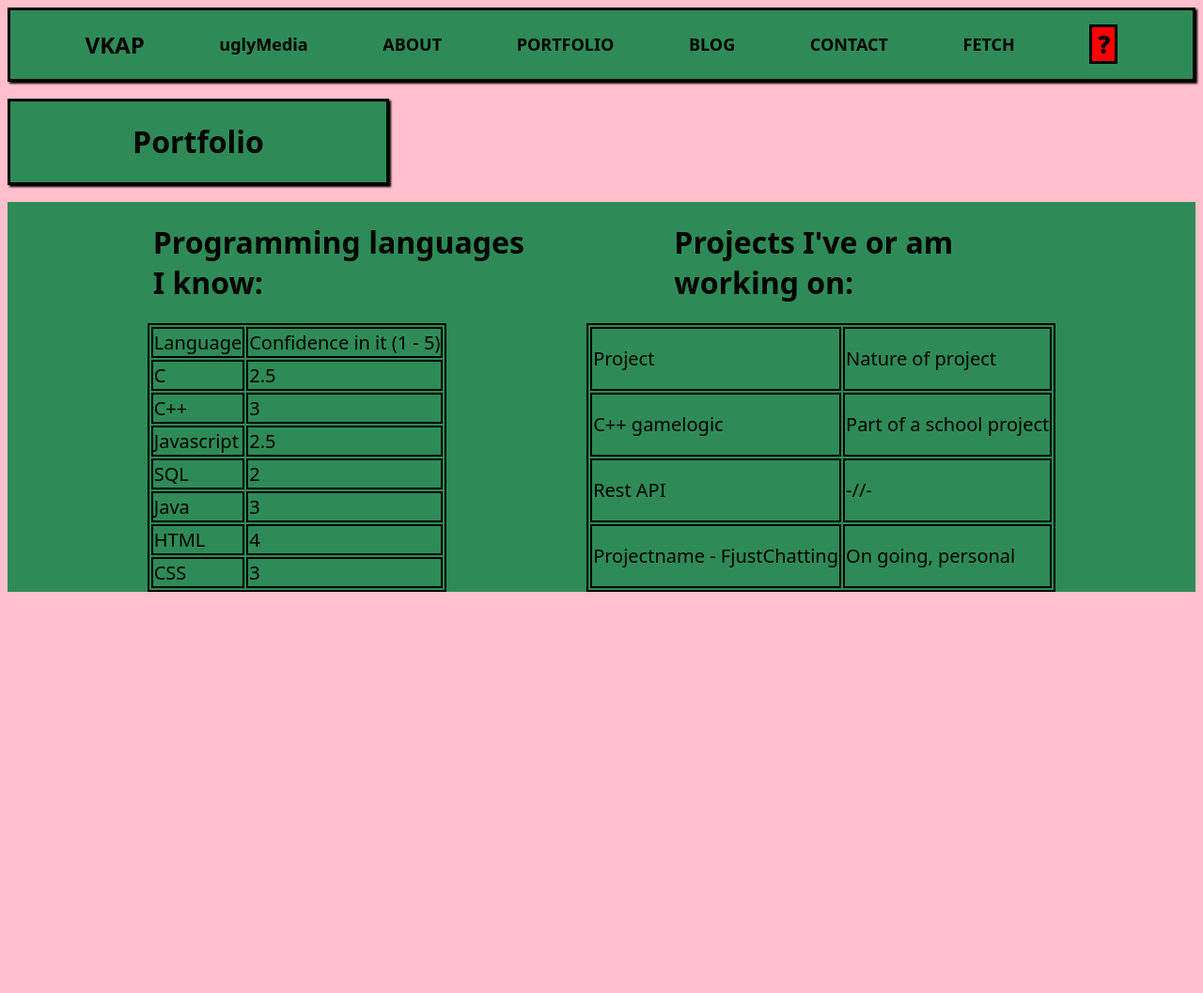
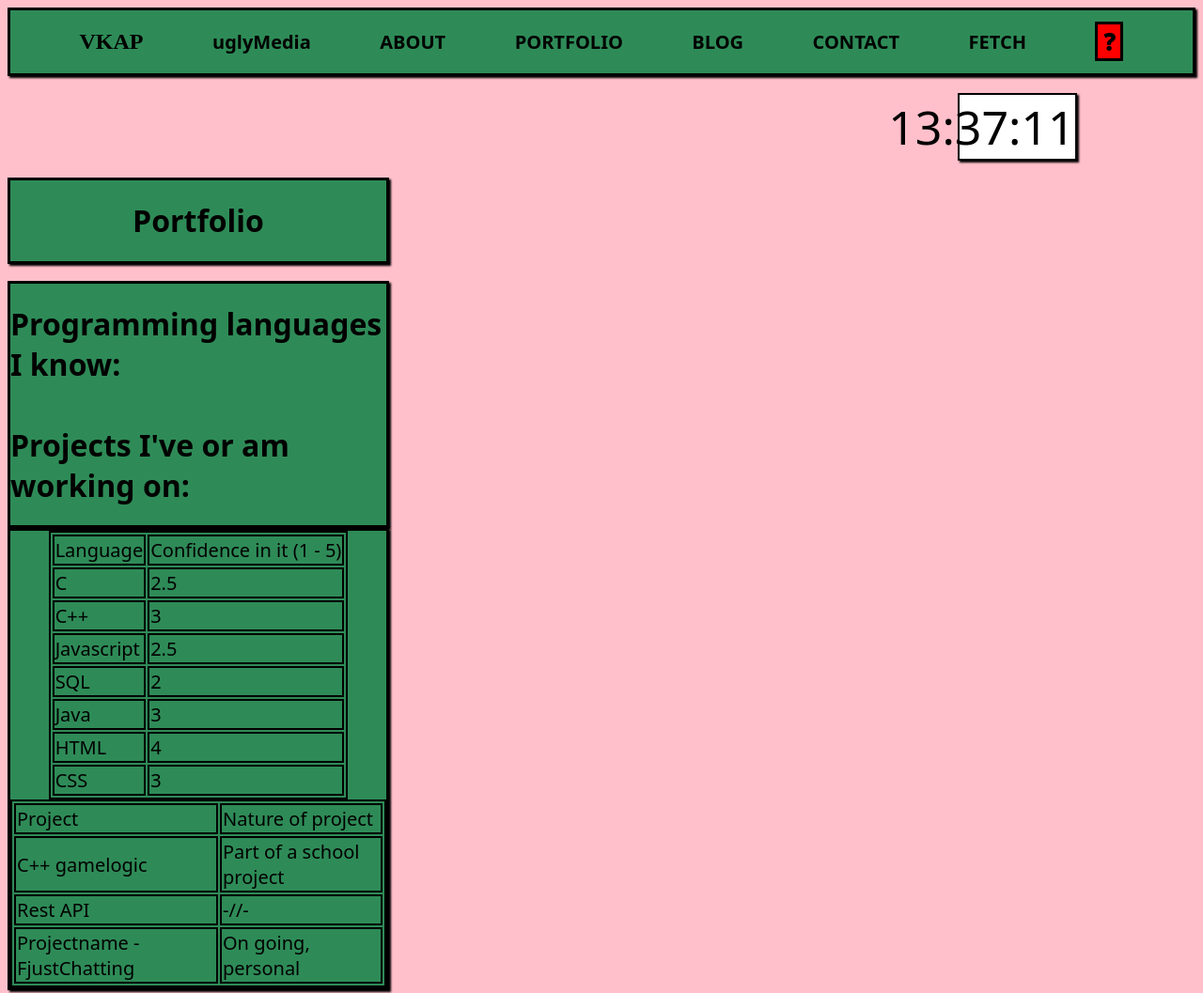
Before and after one commit to Dukk991/Dukk991.github.io, a plain HTML site: page VKAPhtml/portfolio.html in a window 1280 px wide. Shown: the top 1057 px of the page at 94% size. Before the commit the page ends 800 px from the top, so only its background shows below. Drawn offline with Linux system fonts and the light colour scheme.

Commit message:
HTML 100%. CSS 100%. JS 100%?. ASYNC 100%?

```diff
--- a/VKAPhtml/portfolio.html
+++ b/VKAPhtml/portfolio.html
@@ -6,32 +6,37 @@
         <title> Portfolio </title>
         <link rel = "stylesheet" href = "style.css">
     </head>
-
     <body>
         <nav class = "nav">
             <h1> VKAP </h1>
-            <a href = "index.html" class = "navStyle"> uglyMedia </a>
-            <a href = "about.html" class = "navStyle"> ABOUT </a>
-            <a href = "portfolio.html" class = "navStyle"> PORTFOLIO </a>
-            <a href = "blog.html" class = "navStyle"> BLOG </a>
-            <a href = "contact.html" class = "navStyle"> CONTACT </a>
-            <a href = "fetch.html" class = "navStyle"> FETCH</a>
+            <a href = "index.html" class = "navTabs"> uglyMedia </a>
+            <a href = "about.html" class = "navTabs"> ABOUT </a>
+            <a href = "portfolio.html" class = "navTabs"> PORTFOLIO </a>
+            <a href = "blog.html" class = "navTabs"> BLOG </a>
+            <a href = "contact.html" class = "navTabs"> CONTACT </a>
+            <a href = "fetch.html" class = "navTabs"> FETCH</a>
             <button onClick = "mysteryButton()" class = "mysteryButton"> ? </button>
         </nav>
 
         <br>
 
-        <div class = "beginning_heading">
+        <div class = "clockBox">
+            <div id = "clock"> 00:00:00</div>
+        </div>
+
+        <br>
+
+        <div class = "body1">
             <h1> Portfolio</h1>
         </div>
 
         <br>
 
-        <div class = "portfolio">
-            <h1 class = "header2"> Programming languages I know:</h1>
-            <h1 class = "header2"> Projects I've or am working on:</h1>
+        <div class = "body1">
+            <h1 class = "body2"> Programming languages I know:</h1>
+            <h1 class = "body2"> Projects I've or am working on:</h1>
         </div>
-        <div class = "portfolio">
+        <div class = "body1">
             <table>
                 <tr>
                     <th> Language </th>
--- a/VKAPhtml/script.js
+++ b/VKAPhtml/script.js
@@ -34,3 +34,19 @@ async function fetchMonInfo(){
         alert("Error: not a real pokemon name");
     }
 }
+
+function clockUpdate() {
+
+    const time = new Date();
+
+    const hours = time.getHours().toString().padStart(2, 0);
+    const minutes = time.getMinutes().toString().padStart(2, 0);
+    const seconds = time.getSeconds().toString().padStart(2, 0);
+
+    const digitalClock = `${hours}:${minutes}:${seconds}`;
+
+    document.getElementById("clock").textContent = digitalClock;
+}
+
+clockUpdate();
+setInterval(clockUpdate, 1000);
--- a/VKAPhtml/style.css
+++ b/VKAPhtml/style.css
@@ -2,50 +2,41 @@ body {
     background-color: pink;
 }
 
+p {
+    flex-wrap: wrap;
+    color: black;
+    font-size: 20px;
+    font-family: system-ui;
+}
+
+table, th, td {
+    border: 2px solid black;
+    color: black;
+    background-color: seagreen;
+    font-family: system-ui;
+    font-size: 20px;
+    font-weight: 500;
+    flex-wrap: wrap;
+}
+
 .nav {
-    display: flex;
-    border: 3px solid black;
-    font-family: system-ui;
+    display:flex;
     justify-content: space-evenly;
+    flex-wrap: wrap;
     align-items: center;
-    flex-wrap: wrap;
-    box-shadow: 2px 2px 2px black;
 
     background-color: seagreen;
+    border: 3px solid black;
+    box-shadow: 2px 2px 2px black;
 }
 
-.navStyle {
+.navTabs {
     color: black;
-    font-size: 18px;
+    font-family: system-ui;
     font-weight: 600;
+    font-size: 20px;
     text-decoration: none;
-}
-
-.navButton {
-    color: black;
-    font-size: 18px;
-    background-color: seagreen;
-    border: 2px solid black;
-}
-
-.sideNav {
-    display: flex;
-    border: 2px solid black;
-    font-family: system-ui;
-    flex-direction: column;
-    height: 100vh;
-    width: 5rem;
-    align-items: center;
-    justify-content: space-evenly;
-    flex-wrap: wrap;
-
-    background-color: lavender;
-}
-
-.sideNavStyle {
-    color: black;
-    font-size: 40px;
-    font-weight: 600;
+    cursor: pointer;
 }
 
 .mysteryButton {
@@ -58,53 +49,23 @@ body {
     cursor: pointer;
 }
 
-.header2 {
+.body1 {
     display: flex;
+    justify-content: center;
+    flex-wrap: wrap;
+
     font-family: system-ui;
+    border: 3px solid black;
+    box-shadow: 2px 2px 2px black;
     width: 50vh;
-    flex-wrap: wrap;
-}
-.p {
-    color: black;
-    font-size: 20px;
+    background-color: seagreen;
 }
 
 .body2 {
-    background-color: seagreen;
     display: flex;
-    border: 3px solid black;
-    width:max-content;
-    box-shadow: 2px 2px 2px black;
     flex-wrap: wrap;
-}
-
-.beginning_heading {
-    background-color: seagreen;
-    border: 3px solid black;
-    box-shadow: 2px 2px 2px black;
     width: 50vh;
-    display: flex;
-    justify-content: center;
     font-family: system-ui;
-    flex-wrap: wrap;
-}
-
-table, th, td {
-    border: 2px solid black;
-    color: black;
-    background-color: seagreen;
-    font-family: system-ui;
-    font-size: 20px;
-    font-weight: 500;
-    flex-wrap: wrap;
-}
-
-.portfolio {
-    display: flex;
-    justify-content: space-evenly;
-    font-family: system-ui;
-    background-color: seagreen;
-    flex-wrap: wrap;
 }
 
 .asci {
@@ -128,3 +89,20 @@ table, th, td {
     box-shadow: 2px 2px 2px black;
     flex-wrap: wrap;
 }
+
+.clockBox {
+    display: flex;
+    justify-content: right;
+    margin-right: 10%;
+    margin-left: 80%;
+    border: 2px solid black;
+    background-color: white;
+    box-shadow: 2px 2px 2px black;
+    align-items: center;
+}
+
+#clock {
+    font-family: system-ui;
+    font-size: 50px;
+    font-weight: 1;
+}
```
Also changed, not shown: VKAPhtml/about.html (+13 -44 lines), VKAPhtml/blog.html (+13 -7 lines), VKAPhtml/contact.html (+19 -13 lines), VKAPhtml/fetch.html (+15 -9 lines), VKAPhtml/index.html (+23 -34 lines).
